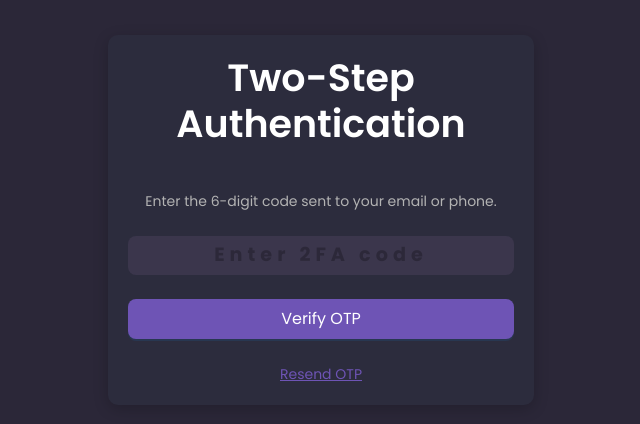
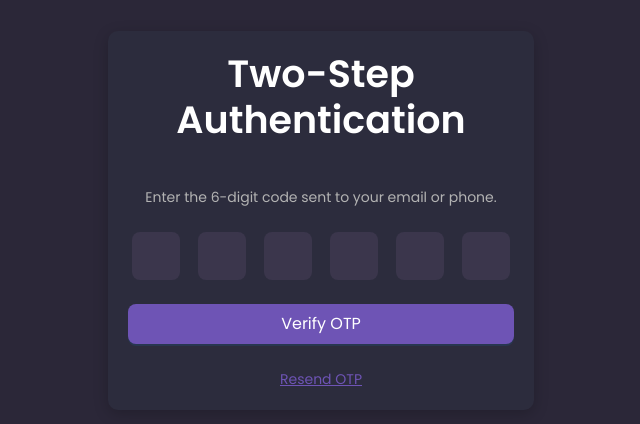
Before and after one commit to Ahtesham00/api-gateway, a React (Vite) app in the folder client/: page /two-step-auth in a window 1280 px wide. Shown: the part 180-604 px from the top of the page, without its empty margins (319-959 px from the left). Built offline with nearby package versions, Linux system fonts and the light colour scheme.

Commit message:
logout working

```diff
--- a/client/src/components/Sidebar.jsx
+++ b/client/src/components/Sidebar.jsx
@@ -1,5 +1,8 @@
 import React from "react";
-import { Layout, Menu, Typography, Avatar, Space, Divider } from "antd";
+import { useDispatch } from "react-redux";
+import { useNavigate } from "react-router-dom";
+import { clearAuth } from "../store"; // Import the clearAuth action
+import { Layout, Menu, Typography, Avatar, Space, Divider, Modal  } from "antd";
 import {
   HomeOutlined,
   AppstoreOutlined,
@@ -17,6 +20,29 @@ const { Sider } = Layout;
 const { Text } = Typography;
 
 const Sidebar = () => {
+  const dispatch = useDispatch();
+  const navigate = useNavigate();
+
+  const handleLogout = () => {
+    console.log("in lgout function");
+    Modal.confirm({
+      title: "Logout",
+      content: "Are you sure you want to log out?",
+      okText: "Yes",
+      cancelText: "No",
+      onOk: () => {
+        // Clear Redux state
+        dispatch(clearAuth());
+
+        // Clear localStorage
+        localStorage.removeItem("access_token");
+        localStorage.removeItem("refresh_token");
+
+        // Redirect to login
+        navigate("/");
+      },
+    });
+  };
   return (
     <Sider className="custom-sidebar" width={260}>
       <Space
@@ -110,8 +136,12 @@ const Sidebar = () => {
                 borderRight: "none",
               }}
             >
-              <Menu.Item key="7" icon={<LogoutOutlined />}>
-                <Link to="/logout">Log out</Link>
+              <Menu.Item
+                key="logout"
+                icon={<LogoutOutlined />}
+                onClick={handleLogout}
+              >
+                Logout
               </Menu.Item>
             </Menu>
           </div>
--- a/client/src/pages/TwoStepAuth.jsx
+++ b/client/src/pages/TwoStepAuth.jsx
@@ -1,6 +1,6 @@
-import React, { useState } from "react";
+import React, { useState, useRef } from "react";
 import { useSelector, useDispatch } from "react-redux";
-import { setTokens  } from "../store";
+import { setTokens } from "../store";
 import axios from "axios";
 import { Button, Typography, Space, Row, Col, Input, message } from "antd";
 
@@ -9,24 +9,49 @@ const { Title, Text } = Typography;
 const TwoStepAuth = () => {
   const dispatch = useDispatch();
   const email = useSelector((state) => state.auth.email);
-  // console.log("Email retrieved from Redux:", email);
-  const [code, setCode] = useState("");
 
+  // State for the 6 OTP input fields
+  const [otp, setOtp] = useState(new Array(6).fill(""));
+  const inputRefs = useRef([]);
+
+  // Handle OTP input change
+  const handleChange = (value, index) => {
+    const updatedOtp = [...otp];
+    updatedOtp[index] = value.slice(0, 1); // Ensure only one character
+    setOtp(updatedOtp);
+
+    // Focus on the next input if available
+    if (value && index < 5) {
+      inputRefs.current[index + 1]?.focus();
+    }
+  };
+
+  // Handle backspace navigation
+  const handleKeyDown = (e, index) => {
+    if (e.key === "Backspace" && !otp[index] && index > 0) {
+      inputRefs.current[index - 1]?.focus();
+    }
+  };
+
+  // Handle OTP verification
   const handleVerify = async () => {
-    if (!code) {
-      return message.error("Please enter the 2FA code.");
+    const code = otp.join(""); // Combine OTP fields into a single string
+    if (code.length !== 6) {
+      return message.error("Please enter a valid 6-digit OTP.");
     }
 
     const payload = { email, code };
     console.log("payload", payload);
+
     try {
       const response = await axios.post("/v1/auth/verify-2fa", payload, {
         headers: { "Content-Type": "application/json" },
       });
-      console.log("response", response);
+
       if (response.data.success) {
         const { access_token, refresh_token } = response.data.data;
-        console.log("response",response.data.data);
+        console.log("response", response.data.data);
+
         // Save tokens in Redux
         dispatch(setTokens({ access_token, refresh_token }));
 
@@ -84,22 +109,40 @@ const TwoStepAuth = () => {
           <Text style={{ color: "#b3b3b3" }}>
             Enter the 6-digit code sent to your email or phone.
           </Text>
+
+          {/* OTP Input Fields */}
+          <Space
+            size="small"
+            style={{
+              display: "flex",
+              justifyContent: "center",
+              width: "100%",
+            }}
+          >
+            {otp.map((digit, index) => (
               <Input
-            placeholder="Enter 2FA code"
-            value={code}
-            onChange={(e) => setCode(e.target.value)}
+                key={index}
+                value={digit}
+                onChange={(e) => handleChange(e.target.value, index)}
+                onKeyDown={(e) => handleKeyDown(e, index)}
+                ref={(el) => (inputRefs.current[index] = el)}
+                maxLength={1}
                 style={{
                   backgroundColor: "#3b364c",
                   color: "white",
                   textAlign: "center",
                   fontWeight: "bold",
                   fontSize: "1.2rem",
-              letterSpacing: "5px",
-              width: "100%",
+                  width: "3rem",
+                  height: "3rem",
                   border: "none",
                   borderRadius: "8px",
+                  margin: "0 5px",
                 }}
               />
+            ))}
+          </Space>
+
           <Button
             type="primary"
             size="large"
--- a/client/src/store.js
+++ b/client/src/store.js
@@ -19,11 +19,11 @@ const authSlice = createSlice({
       state.access_token = action.payload.access_token;
       state.refresh_token = action.payload.refresh_token;
     },
-    // clearAuth: (state) => {
-    //   state.email = null;
-    //   state.access_token = null;
-    //   state.refresh_token = null;
-    // },
+    clearAuth: (state) => {
+      state.email = null;
+      state.access_token = null;
+      state.refresh_token = null;
+    },
   },
 });
 
```
Lines whose indentation alone changed are shown as unchanged.
